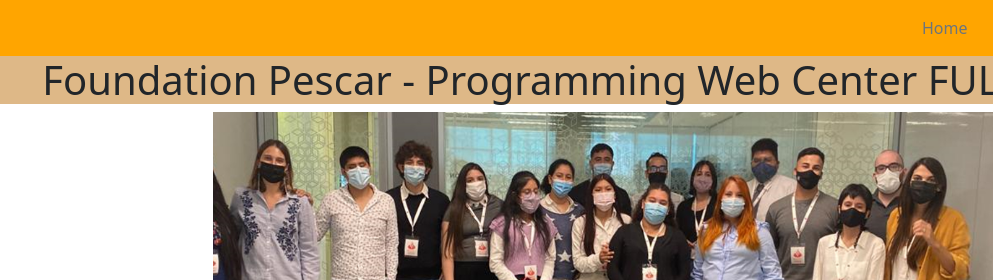
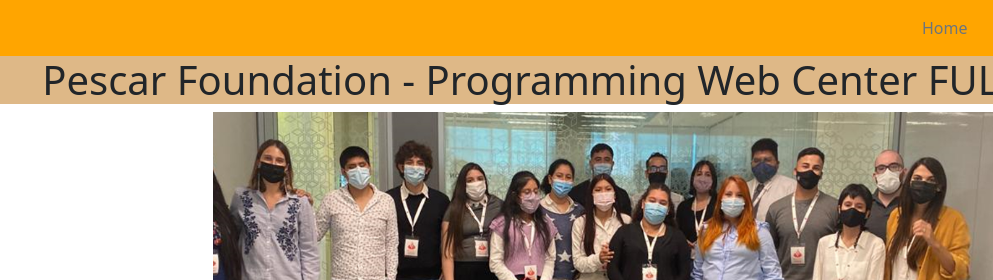
Before and after one commit to gonzaloev/pescar_jpmorgan, a plain HTML site: page index.html in a window 1280 px wide. Shown: the top 280 px of the page, 0-993 px from the left. Drawn offline with nearby package versions, Linux system fonts and the light colour scheme.

Commit message:
se pasa texto a ingles

```diff
--- a/index.html
+++ b/index.html
@@ -50,7 +50,7 @@
             </div>
         </div>
     </header>
-    <h1>Foundation Pescar - Programming Web Center FULLSTACK 2022</h1>
+    <h1>Pescar Foundation - Programming Web Center FULLSTACK 2022</h1>
     <main class="main">
         <!--  -->
         <section class="col-8 mx-auto">
```
